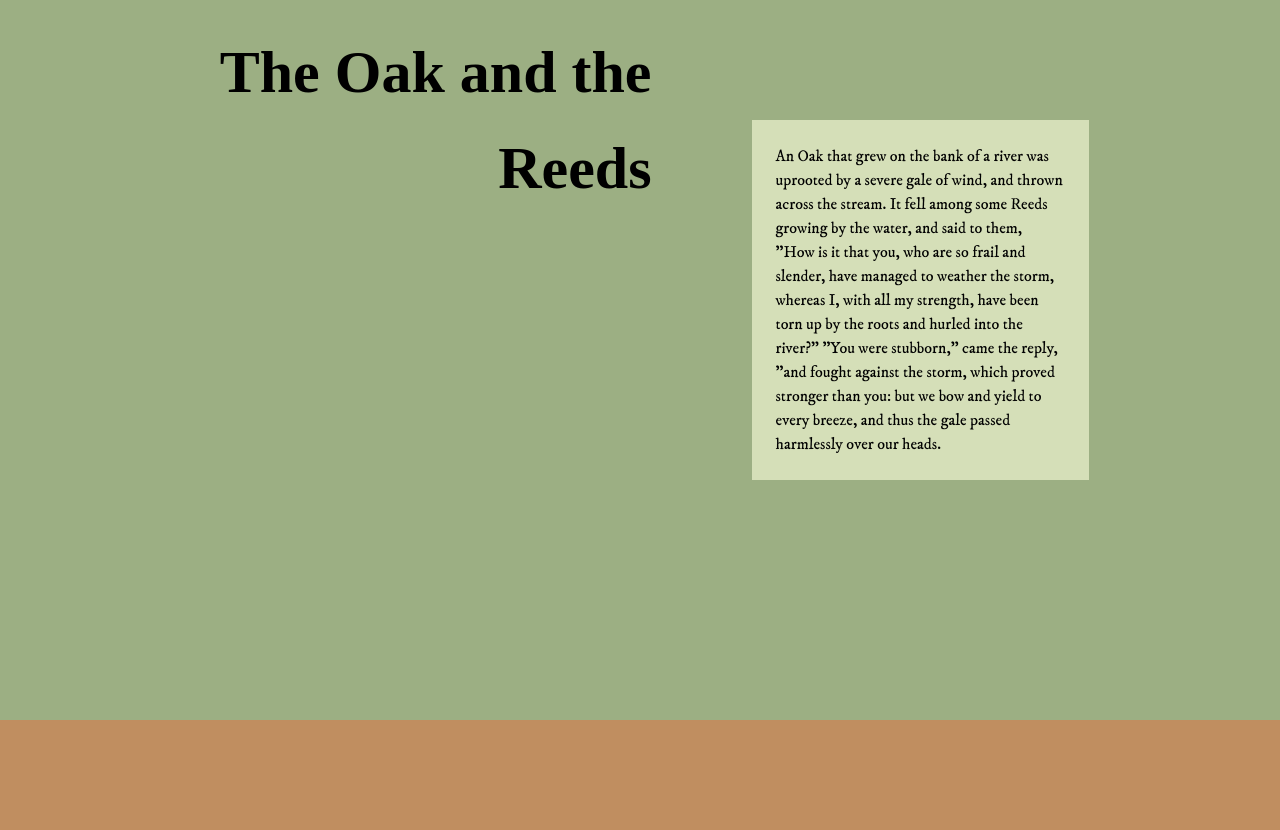
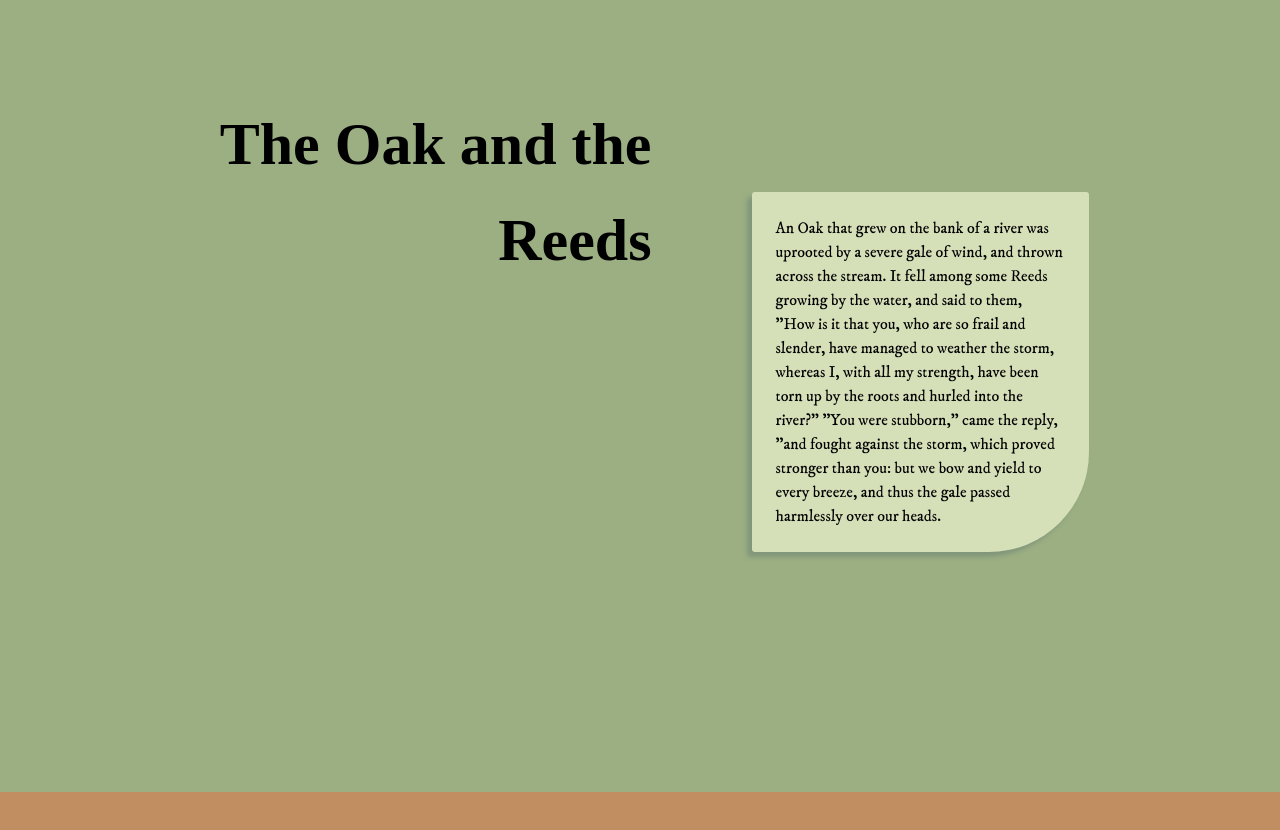
Before and after one commit to nquiambao/web-fonts-nquiambao1, a plain HTML site: page index.html in a window 1280 px wide. Shown: the part 3840-4670 px from the top of the page. Drawn offline with nearby package versions, Linux system fonts and the light colour scheme; a web font is replaced by a local one.

Commit message:
oak and reeds change

```diff
--- a/css/style.css
+++ b/css/style.css
@@ -59,7 +59,6 @@ p {
 
 .fable-one {
 	background-color: #9e7d87;
-	padding: 216px 0 192px 0;
 	color: #312422;
 }
 
@@ -143,6 +142,9 @@ p {
 	width: 337px;
 	background-color: #d5dfb8;
 	margin-top: 96px;
+	border-radius: 3px;
+	border-bottom-right-radius: 100px;
+	box-shadow: -5px 5px 5px 0 #80967b;
 }
 
 .fable-four {
```
